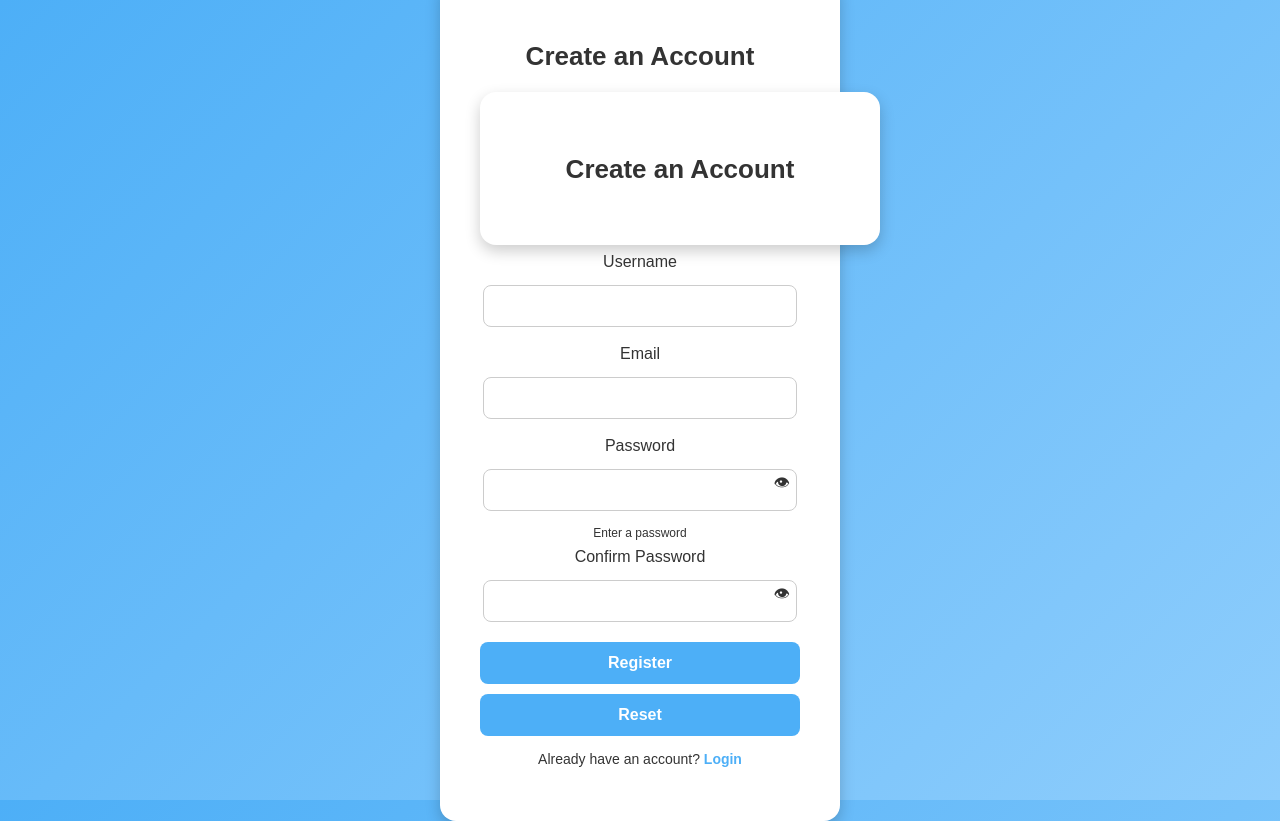
After one commit to Auro-lab/Website-Project, a Flask app: page /signup in a window 1280 px wide. The commit adds this page. Run offline with Flask 3, Linux system fonts and the light colour scheme.

Commit message:
Added some major changes in backend and signup

```diff
--- a/main.py
+++ b/main.py
@@ -1,22 +1,44 @@
-from flask import Flask, render_template, request, redirect, url_for, session
+from flask import Flask, flash, render_template, request, redirect, url_for, session
 import mysql.connector
+from werkzeug.security import generate_password_hash, check_password_hash
+from itsdangerous import URLSafeTimedSerializer, SignatureExpired, BadSignature
+from flask_mail import Mail, Message
+
+
 
 app = Flask(__name__)
 app.secret_key = "ss123"
 
+app.config.update(
+    MAIL_SERVER='smtp.gmail.com',
+    MAIL_PORT=587,
+    MAIL_USE_TLS=True,
+    MAIL_USERNAME='laes.monsale.ui@phinmaed.com',
+    MAIL_PASSWORD='hwavwpnxbdmfcqcb',  # <-- add this comma
+    MAIL_DEFAULT_SENDER='laes.monsale.ui@phinmaed.com',
+)
+mail = Mail(app)
+
+
+serializer = URLSafeTimedSerializer(app.secret_key)
+
+
 db = mysql.connector.connect(
     host="localhost",
     user="root",
-    password="Photosynthesis123",
+    password="Blue4Star!9",
     database="users_db"
 )
 
 cursor = db.cursor()
 
+
 @app.route('/')
 def home():
     return render_template("landing2.html")
 
+
+    #**********************Log in route************************* #
 @app.route('/login', methods=['GET', 'POST'])
 def login():
     if request.method == 'POST':
@@ -24,54 +46,167 @@ def login():
         password = request.form.get("user_pass")
 
         cursor = db.cursor()
-        cursor.execute("SELECT * FROM students WHERE user_name= %s AND user_pass= %s", (username, password))
-        user = cursor.fetchall()
+        cursor.execute("SELECT password, is_verified FROM users WHERE username = %s", (username,))
+        result = cursor.fetchone()
+        cursor.close()
 
-        if user:
-            session['username'] = username
-            print("DEBUG: Logged in as", session['username'])
-            return redirect(url_for('successful'))
+        if result:
+            hashed_password, is_verified = result
+            if check_password_hash(hashed_password, password):
+                if is_verified:
+                    session['username'] = username
+                    flash("Logged in successfully!", "success")
+                    return redirect(url_for('dashboard'))  # or 'successful' if that’s your route
+                else:
+                    flash("Please verify your email before logging in.", "warning")
+                    return redirect(url_for('login'))
+            else:
+                flash("Invalid username or password.", "error")
+                return redirect(url_for('login'))
         else:
-            return "<h3>❌ INVALID CREDENTIALS</h3><a href='/login'>TRY AGAIN</a>"
+            flash("Invalid username or password.", "error")
+            return redirect(url_for('login'))
 
     return render_template("login.html")
 
 
+
+      #**********************sign up route************************* #
+from werkzeug.security import generate_password_hash
+from flask import flash, redirect, render_template, request, url_for
+import re
+def is_strong_password(password):
+    if len(password) < 8:
+        return False
+    if not re.search(r"[A-Z]", password):
+        return False
+    if not re.search(r"\d", password):
+        return False
+    return True
+
 @app.route('/signup', methods=['GET', 'POST'])
 def signup():
     if request.method == 'POST':
-        username = request.form['username']
-        password = request.form['password']
+        username = request.form.get('username', '').strip()
+        email = request.form.get('email', '').strip().lower()
+        password = request.form.get('password', '')
+        confirm_password = request.form.get('confirm_password', '')
 
-        db = mysql.connector.connect(
-            host="localhost",
-            user="root",
-            password="Photosynthesis123",
-            database="users_db"
-        )
+        if password != confirm_password:
+            flash("Passwords do not match.", "error")
+            return redirect(url_for('signup'))
+
+        if not is_strong_password(password):
+            flash("Password is too weak. It must be at least 8 characters, include an uppercase letter and a number.", "error")
+            return redirect(url_for('signup'))
+
         cursor = db.cursor()
 
+        # Check if email already exists
+        cursor.execute("SELECT * FROM users WHERE email = %s", (email,))
+        existing_user_email = cursor.fetchone()
+
+        # Check if username already exists
+        cursor.execute("SELECT * FROM users WHERE username = %s", (username,))
+        existing_user_username = cursor.fetchone()
+
+        if existing_user_email:
+            flash("Email already registered. Please log in.", "error")
+            return redirect(url_for("login"))
+        if existing_user_username:
+            flash("Username already taken. Please choose another.", "error")
+            return redirect(url_for("signup"))
+
+        # Hash password before storing
+        hashed_password = generate_password_hash(password)
+
+        # Insert user into DB with is_verified defaulting to 0
+        cursor.execute(
+            "INSERT INTO users (username, email, password) VALUES (%s, %s, %s)",
+            (username, email, hashed_password)
+        )
+        db.commit()
+        cursor.close()
+
+        # ---------------- Email Verification ----------------
         try:
-            cursor.execute("INSERT INTO students (user_name, user_pass) VALUES (%s, %s)", (username, password))
-            db.commit()
-        except mysql.connector.Error as err:
-            return f"<h3>⚠️ Error: {err}</h3><a href='/signup'>TRY AGAIN</a>"
-        finally:
-            cursor.close()
-            db.close()
+            token = serializer.dumps(email, salt='email-confirm')
+            confirm_url = url_for('confirm_email', token=token, _external=True)
 
-        return redirect(url_for('login'))
+            html = f"""
+            <html>
+            <body>
+                <p>Hi <strong>{username}</strong>,</p>
+                <p>Thanks for registering!</p>
+                <p>Please click the link below to verify your email address:</p>
+                <p><a href="{confirm_url}">Verify Email</a></p>
+                <br>
+                <p>If you did not request this, just ignore this email.</p>
+            </body>
+            </html>
+            """
+
+            msg = Message("Please confirm your email", recipients=[email], html=html)
+            mail.send(msg)
+            print("✅ Verification email sent to:", email)
+        except Exception as e:
+            print("❌ Failed to send email:", str(e))
+            flash("Error sending confirmation email. Please try again.", "error")
+            return redirect(url_for("signup"))
+        # -----------------------------------------------------
+
+        flash("Registration successful! Please check your email to verify your account.", "success")
+        return redirect(url_for("login"))
 
     return render_template("signup.html")
 
 
 
+   #*********************email confirmation*************************#
+
+# Initialize serializer somewhere in your app setup (only once)
+serializer = URLSafeTimedSerializer(app.secret_key)
+
+@app.route('/confirm/<token>')
+def confirm_email(token):
+    try:
+        email = serializer.loads(token, salt='email-confirm', max_age=300)  # 5 minutes expiry
+    except SignatureExpired:
+        flash('The confirmation link has expired.', 'error')
+        return redirect(url_for('signup'))
+    except BadSignature:
+        flash('Invalid confirmation token.', 'error')
+        return redirect(url_for('signup'))
+
+    cursor = db.cursor()
+    cursor.execute("SELECT is_verified FROM users WHERE email = %s", (email,))
+    user = cursor.fetchone()
+
+    if user is None:
+        flash('User not found.', 'error')
+        return redirect(url_for('signup'))
+
+    if user[0]:
+        flash('Account already verified. Please log in.', 'info')
+        return redirect(url_for('login'))
+
+    cursor.execute("UPDATE users SET is_verified = 1 WHERE email = %s", (email,))
+    db.commit()
+    cursor.close()
+
+    flash('Your account has been verified! You can now log in.', 'success')
+    return redirect(url_for('login'))
+
+
+
+
+#**********************successful html************************* #
 @app.route('/successful')
 def successful():
     return render_template("successful.html")
 
 
-
+#**********************dashboard route************************* #
 @app.route('/dashboard')
 def dashboard():
     if 'username' in session:
--- a/myDesign.css
+++ b/static/myDesign.css
@@ -398,3 +398,83 @@ body {
     from { opacity: 0; transform: translateY(-15px); }
     to { opacity: 1; transform: translateY(0); }
 }
+
+
+/* Make form responsive */
+@media (max-width: 480px) {
+    .auth-box {
+        width: 90%;
+        padding: 20px;
+    }
+
+    .auth-box h2 {
+        font-size: 22px;
+    }
+
+    .auth-box input {
+        width: 100%;
+    }
+}
+
+/* Password toggle */
+.password-wrapper {
+    position: relative;
+}
+
+.password-wrapper .toggle-password {
+    position: absolute;
+    right: 10px;
+    top: 12px;
+    cursor: pointer;
+    user-select: none;
+}
+
+/* Strength text */
+.strength-text {
+    display: block;
+    font-size: 12px;
+    margin-top: 5px;
+}
+
+/* Form message */
+.form-message {
+    margin: 10px 0;
+    font-weight: bold;
+    font-size: 14px;
+}
+
+/* Reset button styling */
+.btn-reset {
+    background: #ccc;
+    color: #333;
+    margin-top: 10px;
+}
+
+.btn-reset:hover {
+    background: #bbb;
+}
+
+.flash-messages {
+    margin-bottom: 20px;
+}
+
+.flash {
+    padding: 12px;
+    border-radius: 8px;
+    font-weight: bold;
+    font-size: 14px;
+    text-align: center;
+    margin-bottom: 10px;
+}
+
+.flash.error {
+    background-color: #f8d7da;
+    color: #842029;
+    border: 1px solid #f5c2c7;
+}
+
+.flash.success {
+    background-color: #d1e7dd;
+    color: #0f5132;
+    border: 1px solid #badbcc;
+}
--- /dev/null
+++ b/templates/signup.html
@@ -0,0 +1,152 @@
+<!DOCTYPE html>
+<html lang="en">
+<head>
+    <meta charset="UTF-8">
+    <meta name="viewport" content="width=device-width, initial-scale=1.0">
+    <title>Sign Up</title>
+    <link rel="stylesheet" href="{{ url_for('static', filename='myDesign.css') }}">
+</head>
+
+<body class="auth-page">
+    <div class="auth-box">
+        <h2>Create an Account</h2>
+
+        <div class="auth-box">
+  <h2>Create an Account</h2>
+
+  {% with messages = get_flashed_messages(with_categories=true) %}
+    {% if messages %}
+      <div class="flash-messages">
+        {% for category, message in messages %}
+          <div class="flash {{ category }}">
+            {{ message }}
+          </div>
+        {% endfor %}
+      </div>
+    {% endif %}
+  {% endwith %}
+
+  <form action="/signup" method="POST" id="register-form" onsubmit="return validateForm()">
+    <!-- form fields here -->
+  </form>
+</div>
+
+
+
+        <form action="/signup" method="POST" id="register-form" onsubmit="return validateForm()">
+            <div class="form-group">
+                <label for="username">Username</label>
+                <input type="text" id="username" name="username" required>
+            </div>
+
+            <div class="form-group">
+                <label for="email">Email</label>
+                <input type="email" id="email" name="email" required>
+            </div>
+
+            <div class="form-group">
+                <label for="password">Password</label>
+                <div class="password-wrapper">
+                    <input type="password" id="password" name="password" required>
+                    <span class="toggle-password" onclick="togglePassword('password')">👁</span>
+                </div>
+                <small id="password-strength" class="strength-text">Enter a password</small>
+            </div>
+
+            <div class="form-group">
+                <label for="confirm_password">Confirm Password</label>
+                <div class="password-wrapper">
+                    <input type="password" id="confirm_password" name="confirm_password" required>
+                    <span class="toggle-password" onclick="togglePassword('confirm_password')">👁</span>
+                </div>
+                <small id="password-match" class="strength-text"></small>
+            </div>
+
+            <div id="form-message" class="form-message"></div>
+
+            <button type="submit" class="btn">Register</button>
+            <button type="reset" class="btn btn-reset">Reset</button>
+        </form>
+
+        <p class="form-footer">
+            Already have an account? <a href="/login">Login</a>
+        </p>
+    </div>
+
+    <!-- JS for frontend validation -->
+    <script>
+        function togglePassword(id) {
+            const field = document.getElementById(id);
+            field.type = field.type === 'password' ? 'text' : 'password';
+        }
+
+        // Password strength meter
+        document.getElementById('password').addEventListener('input', function () {
+            const strengthText = document.getElementById('password-strength');
+            const value = this.value;
+            let strength = 'Weak';
+            let color = 'red';
+
+            if (value.length >= 8 && /[A-Z]/.test(value) && /\d/.test(value)) {
+                strength = 'Strong';
+                color = 'green';
+            } else if (value.length >= 6) {
+                strength = 'Medium';
+                color = 'orange';
+            }
+
+            strengthText.textContent = `Strength: ${strength}`;
+            strengthText.style.color = color;
+        });
+
+        // Password match check
+        document.getElementById('confirm_password').addEventListener('input', function () {
+            const matchText = document.getElementById('password-match');
+            const pass = document.getElementById('password').value;
+            const confirm = this.value;
+
+            if (confirm === pass) {
+                matchText.textContent = 'Passwords match';
+                matchText.style.color = 'green';
+            } else {
+                matchText.textContent = 'Passwords do not match';
+                matchText.style.color = 'red';
+            }
+        });
+
+        function validateForm() {
+            const pass = document.getElementById('password').value;
+            const confirm = document.getElementById('confirm_password').value;
+            const msg = document.getElementById('form-message');
+
+            if (pass !== confirm) {
+                msg.textContent = "Passwords don't match!";
+                msg.style.color = "red";
+                return false;
+            }
+
+            msg.textContent = "Submitting...";
+            msg.style.color = "black";
+            return true;
+        }
+    </script>
+
+    <script>
+  const form = document.getElementById('register-form');
+  const password = document.getElementById('password');
+  const confirmPassword = document.getElementById('confirm_password');
+
+  form.addEventListener('submit', function (e) {
+    if (password.value !== confirmPassword.value) {
+      e.preventDefault(); // stop form submission
+      alert("Passwords don't match!");
+      confirmPassword.focus();
+    }
+  });
+</script>
+
+
+
+
+</body>
+</html>
```
Also changed, not shown: landing2.html (deleted, +0 -70 lines), login.html (deleted, +0 -22 lines), setup.sql (deleted, +0 -7 lines), signup.html (deleted, +0 -20 lines), templates/landing2.html (added, +71 -0 lines), templates/login.html (added, +34 -0 lines), templates/dashboard.html (renamed from dashboard.html), templates/successful.html (renamed from successful.html).
